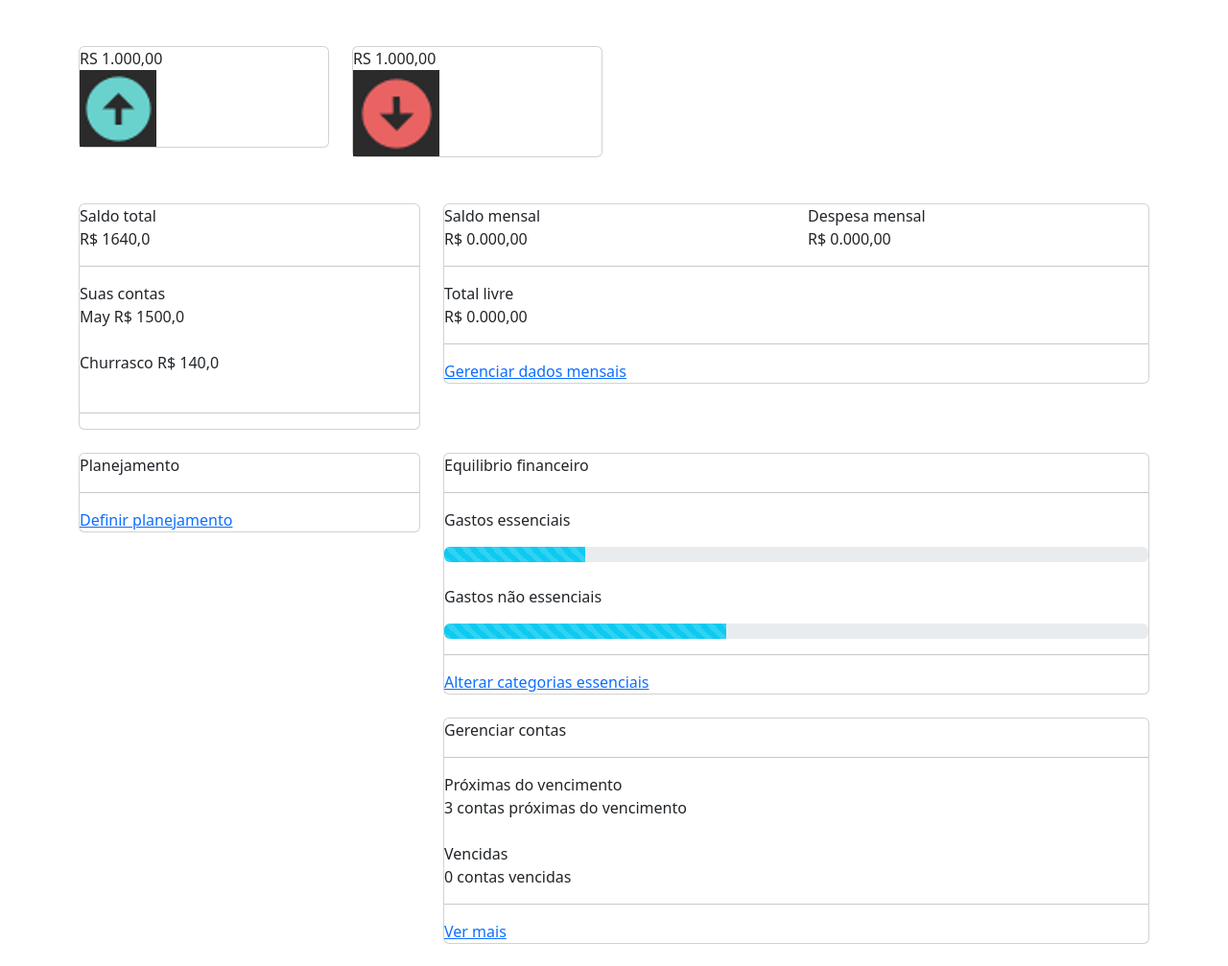
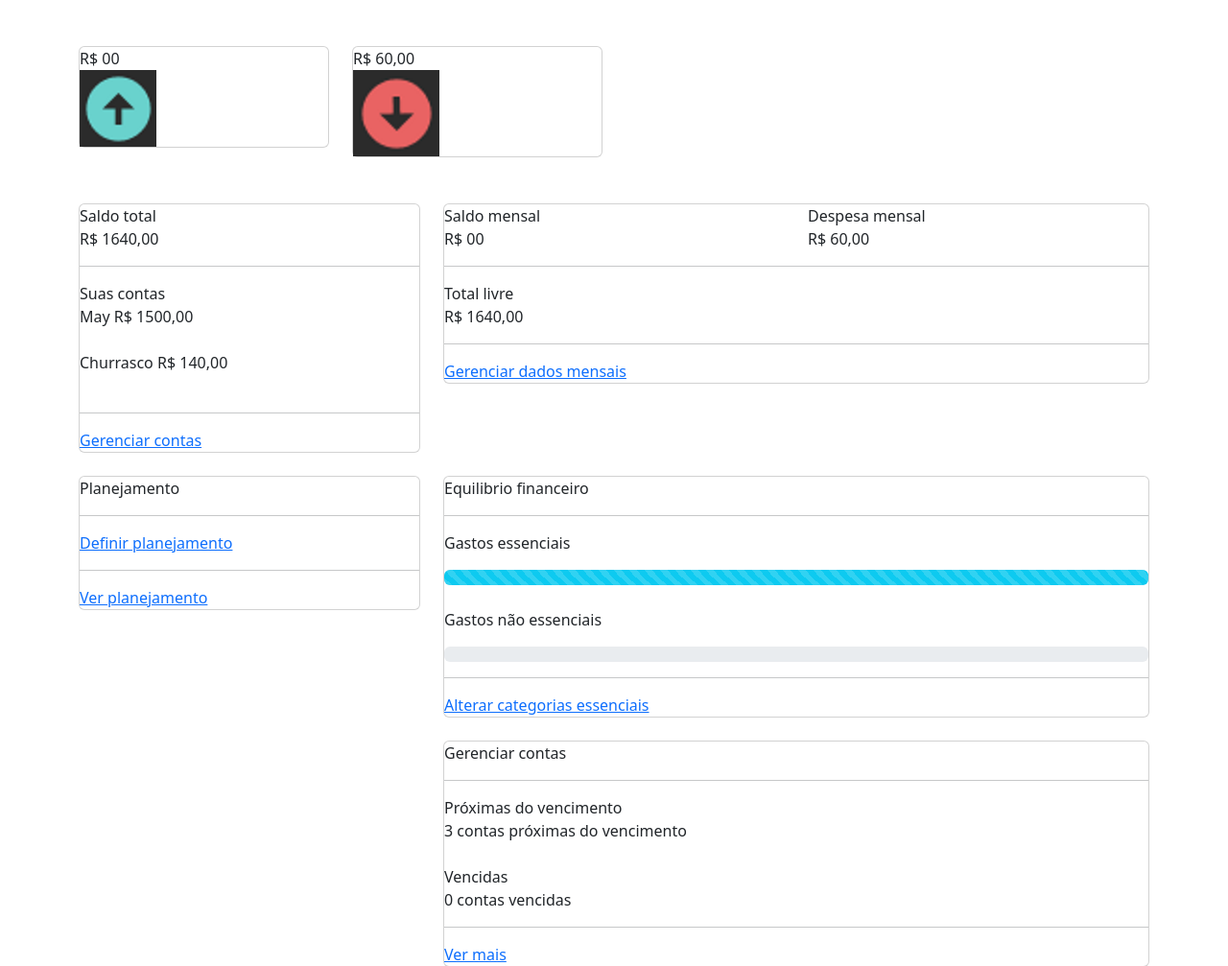
Before and after one commit to TImoteoVieira/org_financeira, a Django app: page /perfil/home/ in a window 1280 px wide. Shown: the part 56-1063 px from the top of the page at 96% size. Before the commit the page ends 1040 px from the top, so only its background shows below. Run offline with Django 4.2, Linux system fonts and the light colour scheme; data comes from the database, SQL or seed files in the repository.

Commit message:
[feat]: conexao entre apps]

```diff
--- a/perfil/templates/home.html
+++ b/perfil/templates/home.html
@@ -2,7 +2,8 @@
 {% load static %}
 
 {% block 'head' %}
-<link rel="stylesheet" href="{% static 'perfil/css/home.css' %}">
+
+    <link href="{% static 'perfil/css/home.css' %}" rel="stylesheet"
 
 {% endblock %}
 
@@ -12,29 +13,28 @@
         <br>
         <div class="row">
             <div class="col-md-3">
-            <a style="text-decoration: none; color:white;" href="#">
+                <a style="text-decoration: none; color:white;" href="{% url 'novo_valor' %}">
                     <div class="card">
                         <div class="row">
                             <div class="col-md-8">
-                            <span class="fonte-destaque">RS 1.000,00</span>
+                                <span  class="fonte-destaque">R$ {{total_entradas}}0</span>
                             </div>
                             <div class="col-md">
-                            <img class="icone-setas" src="{% static 'perfil/img/entradas.png' %}">
+                                <img class="icone-setas" src="{% static 'perfil/img/entradas.png'%}">
                             </div>
                         </div>
-
                     </div>
                 </a>
             </div>
             <div class="col-md-3">
-            <a style="text-decoration: none; color:white;" href="#">
+                <a style="text-decoration: none; color:white;" href="{% url 'novo_valor' %}">
                     <div class="card">
                         <div class="row">
                             <div class="col-md-8">
-                            <span class="fonte-destaque">RS 1.000,00</span>
+                                <span  class="fonte-destaque">R$ {{total_saidas}}0</span>
                             </div>
                             <div class="col-md">
-                            <img class="icone-setas" src="{% static 'perfil/img/saidas.png' %}">
+                                <img class="icone-setas" src="{% static 'perfil/img/saidas.png'%}">
                             </div>
                         </div>
                     </div>
@@ -43,7 +43,6 @@
         </div>
         <br>
         <br>
-
         <div class="row">
 
             <div class="col-md-4">
@@ -51,7 +50,7 @@
                     <div class="saldo">
                         <span class="fonte-destaque">Saldo total</span>
                         <br>
-                    <span class="font-light">R$ {{total_contas}}</span>
+                        <span class="font-light">R$ {{total_contas}}0</span>
                     </div>
                     <hr class="hr-borda">
                     <span class="fonte-destaque">Suas contas</span>
@@ -60,17 +59,14 @@
                         {% for conta in contas %}
                             <div class="lista-conta">
                                 <span>{{conta.apelido}}</span>
-                        <span class="total-conta">R$ {{conta.valor}}</span>
+                                <span class="total-conta">R$ {{conta.valor}}0</span>
                             </div>
                             <br>
                         {% endfor %}
-
-
                     </div>
                     <hr class="hr-borda">
-                {% comment %} <a href="{% url 'gerenciar' %}" class="botao-principal">Gerenciar contas</a> {% endcomment %}
+                    <a href="{% url 'gerenciar' %}" class="botao-principal">Gerenciar contas</a>
                 </div>
-
             </div>
 
             <div class="col-md-8">
@@ -80,14 +76,14 @@
                             <div class="saldo">
                                 <span class="fonte-destaque">Saldo mensal</span>
                                 <br>
-                            <span class="font-light">R$ 0.000,00</span>
+                                <span class="font-light">R$ {{total_entradas}}0</span>
                             </div>
                         </div>
                         <div class="col-md">
                             <div class="despesa">
                                 <span class="fonte-destaque">Despesa mensal</span>
                                 <br>
-                            <span class="font-light">R$ 0.000,00</span>
+                                <span class="font-light">R$ {{total_saidas}}0</span>
                             </div>
 
                         </div>
@@ -95,9 +91,9 @@
                     </div>
                     <hr class="hr-borda">
                     <span class="fonte-destaque">Total livre</span>
-                <span class="font-light negativo">R$ 0.000,00</span>
+                    <span class="font-light positivo">R$ {{total_contas}}0</span>
                     <hr class="hr-borda">
-                <a href="#" class="botao-principal">Gerenciar dados mensais</a>
+                    <a href="{% url 'novo_valor' %}" class="botao-principal">Gerenciar dados mensais</a>
                 </div>
             </div>
 
@@ -110,7 +106,9 @@
                         <span class="fonte-destaque">Planejamento</span>
                     </div>
                     <hr class="hr-borda">
-                <a href="#" class="botao-principal">Definir planejamento</a>
+                    <a href="{% url 'definir_planejamento' %}" class="botao-principal">Definir planejamento</a>
+                    <hr>
+                    <a href="{% url 'ver_planejamento'%}" class="botao-principal">Ver planejamento</a>
                 </div>
             </div>
             <div class="col-md-8">
@@ -120,18 +118,16 @@
 
                     <p>Gastos essenciais</p>
                     <div class="progress">
-                    <div class="progress-bar progress-bar-striped bg-info" role="progressbar" style="width: 20%"
-                        aria-valuenow="50" aria-valuemin="0" aria-valuemax="100"></div>
+                        <div class="progress-bar progress-bar-striped bg-info" role="progressbar" style="width: {{percentual_gastos_essenciais}}%" aria-valuenow="50" aria-valuemin="0" aria-valuemax="100"></div>
                     </div>
                     <br>
                     <p>Gastos não essenciais</p>
                     <div class="progress">
-                    <div class="progress-bar progress-bar-striped bg-info" role="progressbar" style="width: 40%"
-                        aria-valuenow="50" aria-valuemin="0" aria-valuemax="100"></div>
+                        <div class="progress-bar progress-bar-striped bg-info" role="progressbar" style="width: {{percentual_gastos_nao_essenciais}}%" aria-valuenow="50" aria-valuemin="0" aria-valuemax="100"></div>
                     </div>
 
                     <hr class="hr-borda">
-                <a href="#" class="botao-principal">Alterar categorias essenciais</a>
+                    <a href="{% url 'gerenciar' %}" class="botao-principal">Alterar categorias essenciais</a>
 
                 </div>
             </div>
@@ -140,7 +136,6 @@
         <div class="row">
             <div class="col-md-4">
             </div>
-
             <div class="col-md-8">
                 <div class="card">
                     <span class="fonte-destaque">Gerenciar contas</span>
@@ -153,8 +148,7 @@
                     <span class="fonte-light">0 contas vencidas</span>
 
                     <hr class="hr-borda">
-
-                <a href="#" class="botao-principal">Ver mais</a>
+                    <a href="{% url 'ver_contas' %}" class="botao-principal">Ver mais</a>
 
                 </div>
             </div>
--- a/perfil/urls.py
+++ b/perfil/urls.py
@@ -6,5 +6,6 @@ urlpatterns = [
     path('cadastrar_banco/', views.cadastrar_banco, name="cadastrar_banco"),
     path('deletar_banco/<int:id>', views.deletar_banco, name='deletar_banco'),
     path('cadastrar_categoria/', views.cadastrar_categoria, name='cadastrar_categoria'),
-    path('update_categoria/<int:id>', views.update_categoria, name='update_categoria')
+    path('update_categoria/<int:id>', views.update_categoria, name='update_categoria'),
+    path('dashboard/', views.dashboard, name="dashboard")
 ]
--- a/perfil/views.py
+++ b/perfil/views.py
@@ -1,21 +1,39 @@
+from django.shortcuts import render, redirect
 from django.http import HttpResponse
-from django.shortcuts import render, redirect
 from .models import Conta, Categoria
 from django.contrib import messages
 from django.contrib.messages import constants
-from .utils import calcula_total
+from .utils import calcula_total, calcula_equilibrio_financeiro
+from extrato.models import Valores
+from datetime import datetime
 
 def home(request):
+    valores = Valores.objects.filter(data__month=datetime.now().month)
+    entradas = valores.filter(tipo='E')
+    saidas = valores.filter(tipo='S')
+
+    total_entradas = calcula_total(entradas, 'valor')
+    total_saidas = calcula_total(saidas, 'valor')
+
     contas = Conta.objects.all()
     total_contas = calcula_total(contas, 'valor')
-    return render(request, 'home.html', {"contas": contas, "total_contas": total_contas})
+
+    percentual_gastos_essenciais, percentual_gastos_nao_essenciais = calcula_equilibrio_financeiro()
+
+    return render(request, 'home.html', {'contas': contas,
+                                            'total_contas': total_contas,
+                                            'total_entradas': total_entradas,
+                                            'total_saidas': total_saidas,
+                                            'percentual_gastos_essenciais': int(percentual_gastos_essenciais),
+                                            'percentual_gastos_nao_essenciais': int(percentual_gastos_nao_essenciais)})
 
 def gerenciar(request):
     contas = Conta.objects.all()
     categorias = Categoria.objects.all()
-
     total_contas = calcula_total(contas, 'valor')
-    return render(request, 'gerenciar.html', {'contas': contas, 'total_contas': total_contas, "categorias": categorias})
+    return render(request, 'gerenciar.html', {'contas': contas,
+                                                'total_contas': total_contas,
+                                                'categorias': categorias})
 
 def cadastrar_banco(request):
     apelido = request.POST.get('apelido')
@@ -28,41 +46,33 @@ def cadastrar_banco(request):
         messages.add_message(request, constants.ERROR, 'Preencha todos os campos')
         return redirect('/perfil/gerenciar/')
 
-    if len(banco.strip()) == 0 or len(tipo.strip()) == 0:
-        messages.add_message(request, constants.ERROR, 'Preencha todos os campos')
-        return redirect('/perfil/gerenciar/')
+        #TODO: Realizar mais validações.
 
-    if icone is None:
-        messages.add_message(request, constants.ERROR, 'Preencha todos os campos')
-        return redirect('/perfil/gerenciar/')
+    conta = Conta(
+        apelido=apelido,
+        banco=banco,
+        tipo=tipo,
+        valor=valor,
+        icone=icone,
+    )
 
-    conta = Conta(apelido=apelido,
-                banco=banco,
-                tipo=tipo,
-                valor=valor,
-                icone=icone)
     conta.save()
 
-    messages.add_message(request, constants.SUCCESS, 'Conta cadastrada com sucesso')
-    return redirect('/perfil/gerenciar')
+    messages.add_message(request, constants.SUCCESS, 'Dados cadastrados com sucesso.')
+    return redirect('/perfil/gerenciar/')
 
 def deletar_banco(request, id):
     conta = Conta.objects.get(id=id)
     conta.delete()
-    messages.add_message(request, constants.SUCCESS, 'Conta deletada com sucesso')
-    return redirect('/perfil/gerenciar')
 
+    messages.add_message(request, constants.SUCCESS, 'Conta deletada com sucesso.')
+    return redirect('/perfil/gerenciar/')
+
+
+        #TODO: Realizar validações. (checar se o nome foi preenchido e se o essencial é boleano (isistance))
 def cadastrar_categoria(request):
     nome = request.POST.get('categoria')
     essencial = bool(request.POST.get('essencial'))
-
-    if len(nome.strip()) == 0:
-        messages.add_message(request, constants.ERROR, 'Preencha todos os campos')
-        return redirect('/perfil/gerenciar/')
-
-    if not isinstance(essencial, bool):
-        messages.add_message(request, constants.ERROR, 'Preencha todos os campos')
-        return redirect('/perfil/gerenciar/')
 
     categoria = Categoria(
         categoria=nome,
@@ -78,4 +88,22 @@ def update_categoria(request, id):
     categoria = Categoria.objects.get(id=id)
     categoria.essencial = not categoria.essencial
     categoria.save()
+
     return redirect('/perfil/gerenciar/')
+
+def dashboard(request):
+    dados = {}
+
+    categorias = Categoria.objects.all()
+
+    for categoria in categorias:
+        total = 0
+        valores = Valores.objects.filter(categoria=categoria)
+        for v in valores:
+            total = total + v.valor
+
+        dados[categoria.categoria] = total
+
+
+    return render(request, 'dashboard.html', {'labels': list(dados.keys()),
+                                                'values': list(dados.values())})
```
Also changed, not shown: perfil/templates/dashboard.html (added, +56 -0 lines), perfil/utils.py (+19 -0 lines). Lines whose indentation alone changed are shown as unchanged.
